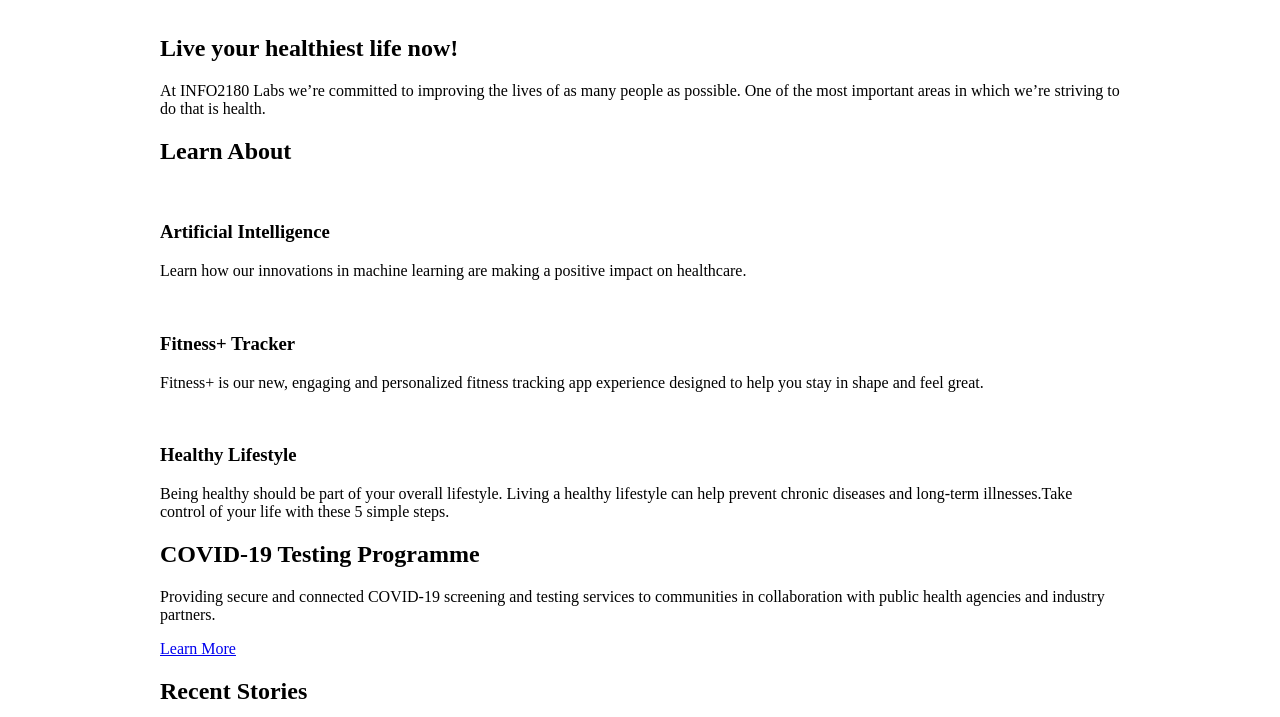
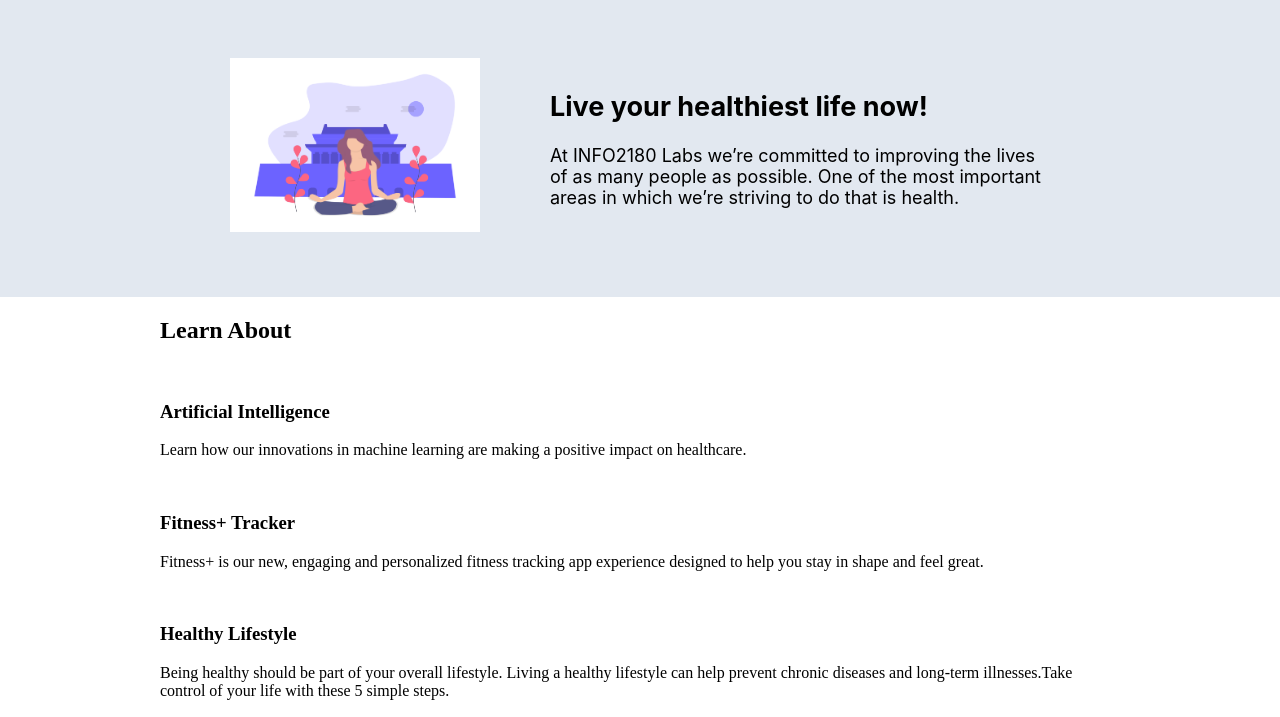
Before and after one commit to ColinACampbell/info2180-project1, a plain HTML site: page index.html in a window 1280 px wide. Shown: the part 53-770 px from the top of the page. Drawn offline with Linux system fonts and the light colour scheme.

Commit message:
Completed overview hero

```diff
--- a/index.html
+++ b/index.html
@@ -26,7 +26,7 @@
         <section class="overview-hero">
             <div class="container">
                 <div class="overview-hero-image">
-                    <img src="#" alt="">
+                    <img src="images/undraw_mindfulness_scgo.png" alt="Mindfulness">
                 </div>
                 <div class="overview-hero-text">
                     <h2>Live  your healthiest life now!</h2>
--- a/styles.css
+++ b/styles.css
@@ -23,6 +23,7 @@ header {
     align-items: center;
     flex-direction: row;
     font-size: 18px;
+    font-family: -apple-system, BlinkMacSystemFont, "Segoe UI", Roboto, "Helvetica Neue", Arial, "NotoSans", sans-serif;
 }
 
 header .container {
@@ -64,3 +65,31 @@ header .container nav ul li a {
 header .container nav ul li a:hover {
     color: #5A67D8;
 }
+
+.overview-hero {
+    width: 100vw;
+    background-color: #E2E8F0;
+}
+
+.overview-hero .container {
+    align-items: center;
+    display: flex;
+    justify-content: center;
+    height: 300px;
+    font-family: -apple-system, BlinkMacSystemFont, "Segoe UI", Roboto, "Helvetica Neue", Arial, "NotoSans", sans-serif;
+    font-size: 18px;
+}
+
+.overview-hero .container .overview-hero-image img {
+    width: 250px;
+}
+
+.overview-hero .container .overview-hero-image {
+    width: 300px;
+    padding: 10px;
+}
+
+.overview-hero .container .overview-hero-text {
+    max-width: 500px;
+    padding: 10px;
+}
```
